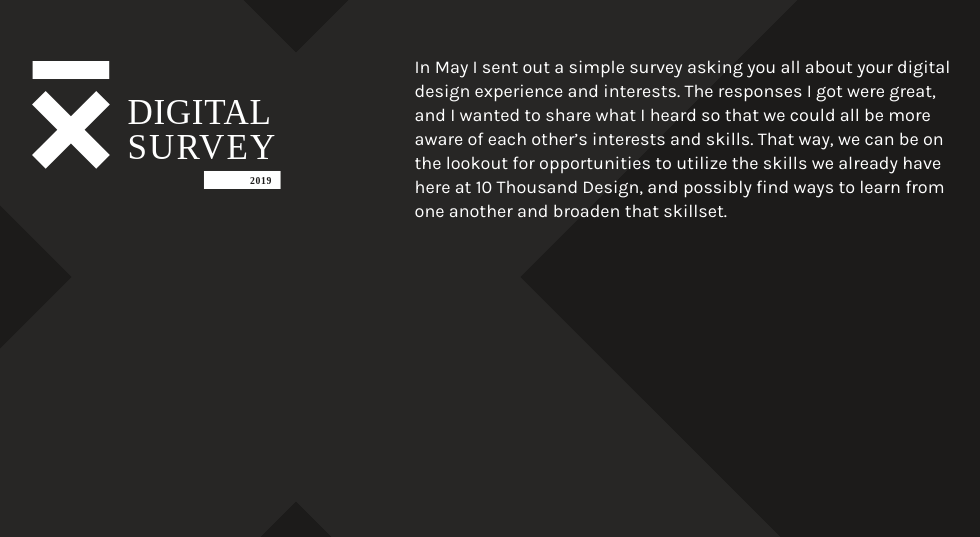
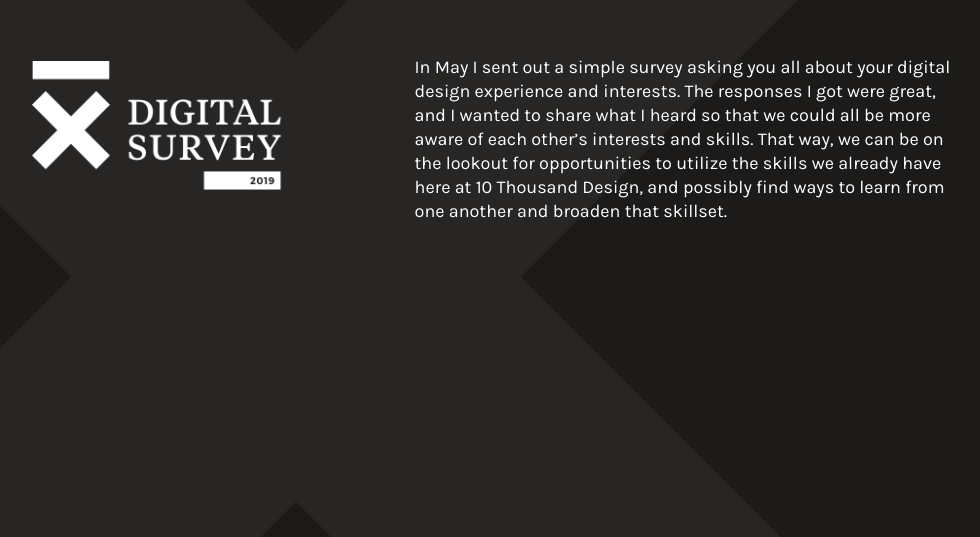
Before and after one commit to samgordon10x/10xdigitalsurvey, a plain HTML site: page index.html in a window 1280 px wide. Shown: the part 263-800 px from the top of the page, without its empty margins (144-1124 px from the left). Drawn offline with Linux system fonts and the light colour scheme.

Commit message:
fixing logo svg

```diff
--- a/index.html
+++ b/index.html
@@ -17,7 +17,7 @@
     <div class="container">
         <div class="header row">
             <div class="three columns offset-one">
-                <h1><img src="assets/intro-logo.svg" alt="10 Thousand Design Digital Survey 2019"></h1>
+                <h1><img src="assets/intro-logo@2x.png" alt="10 Thousand Design Digital Survey 2019"></h1>
             </div>
             <div class="six columns offset-one">
                 <p>In May I sent out a simple survey asking you all about your digital design experience and interests. The responses I got were great, and I wanted to share what I heard so that we could all be more aware of each other’s interests and skills. That way, we can be on the lookout for opportunities to utilize the skills we already have here at 10 Thousand Design, and possibly find ways to learn from one another and broaden that skillset.</p>
```
Also changed, not shown: assets/intro-logo.png (added), assets/intro-logo@2x.png (added).
